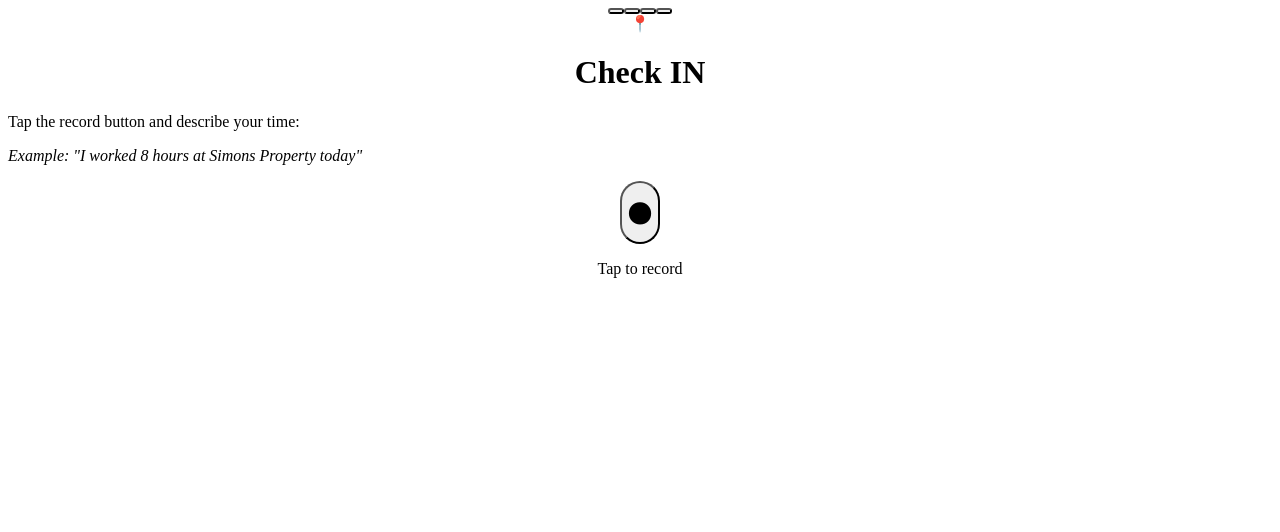
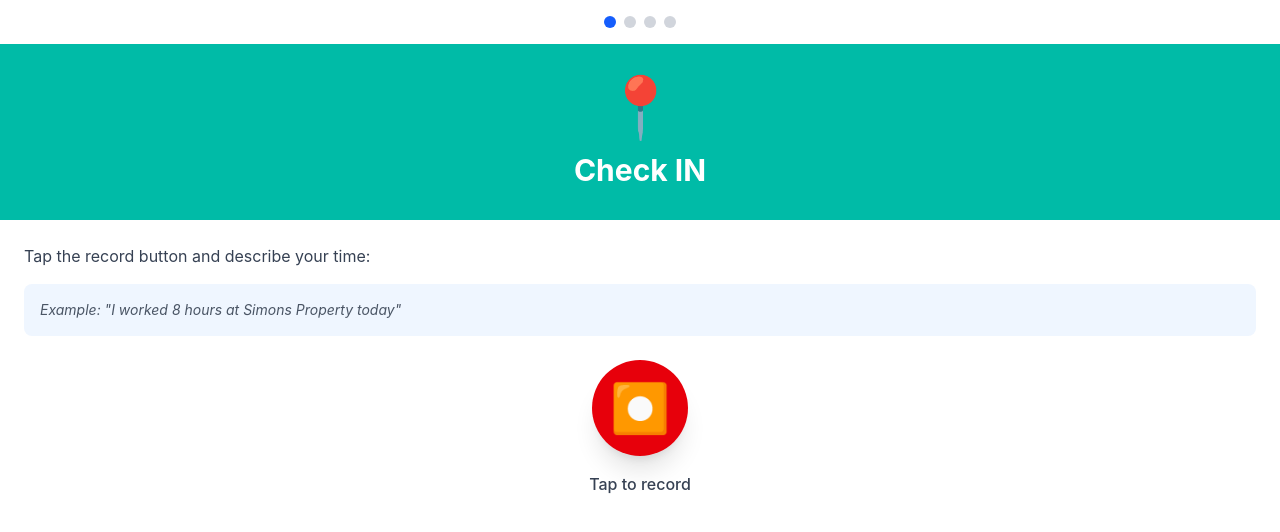
Before and after one commit to nduchastel/time-reporting, a React app in the folder frontend/: page / in a window 1280 px wide. Shown: the top 532 px of the page. Built offline with nearby package versions, Linux system fonts and the light colour scheme; the HTML template or start-up script is replaced by a standard one.

Commit message:
fix: Tailwind CSS v4 syntax and add swipe animations
- Fix Tailwind CSS import for v4 (@import tailwindcss)
- Add slide animations for screen transitions
- Track swipe direction for proper animation (left/right)
- 300ms smooth slide effect when swiping between screens

```diff
--- /dev/null
+++ b/frontend/src/components/WorkerUI.css
@@ -0,0 +1,30 @@
+/* Slide animations for screen transitions */
+.slide-in-right {
+  animation: slideInRight 0.3s ease-out;
+}
+
+.slide-in-left {
+  animation: slideInLeft 0.3s ease-out;
+}
+
+@keyframes slideInRight {
+  from {
+    transform: translateX(100%);
+    opacity: 0;
+  }
+  to {
+    transform: translateX(0);
+    opacity: 1;
+  }
+}
+
+@keyframes slideInLeft {
+  from {
+    transform: translateX(-100%);
+    opacity: 0;
+  }
+  to {
+    transform: translateX(0);
+    opacity: 1;
+  }
+}
--- a/frontend/src/components/WorkerUI.jsx
+++ b/frontend/src/components/WorkerUI.jsx
@@ -1,6 +1,7 @@
 // src/components/WorkerUI.jsx
 import { useState } from 'react';
 import RecordButton from './RecordButton';
+import './WorkerUI.css';
 
 const ACTION_TYPES = [
   { type: 'IN', label: 'Check IN', emoji: '📍', color: 'bg-teal-500' },
@@ -16,6 +17,7 @@ export default function WorkerUI() {
   const [isRecording, setIsRecording] = useState(false);
   const [touchStart, setTouchStart] = useState(null);
   const [touchEnd, setTouchEnd] = useState(null);
+  const [slideDirection, setSlideDirection] = useState('');
 
   const currentAction = ACTION_TYPES[currentScreen];
 
@@ -39,10 +41,14 @@ export default function WorkerUI() {
     const isRightSwipe = distance < -minSwipeDistance;
 
     if (isLeftSwipe && currentScreen < ACTION_TYPES.length - 1) {
+      setSlideDirection('slide-in-right');
       setCurrentScreen(currentScreen + 1);
+      setTimeout(() => setSlideDirection(''), 300);
     }
     if (isRightSwipe && currentScreen > 0) {
+      setSlideDirection('slide-in-left');
       setCurrentScreen(currentScreen - 1);
+      setTimeout(() => setSlideDirection(''), 300);
     }
   };
 
@@ -70,7 +76,7 @@ export default function WorkerUI() {
       </div>
 
       {/* Action screen */}
-      <div className={`${currentAction.color} py-8 px-4 text-center text-white`}>
+      <div className={`${currentAction.color} py-8 px-4 text-center text-white ${slideDirection}`}>
         <div className="text-6xl mb-4">{currentAction.emoji}</div>
         <h1 className="text-3xl font-bold">{currentAction.label}</h1>
       </div>
--- a/frontend/src/index.css
+++ b/frontend/src/index.css
@@ -1,3 +1 @@
-@tailwind base;
-@tailwind components;
-@tailwind utilities;
+@import "tailwindcss";
```
